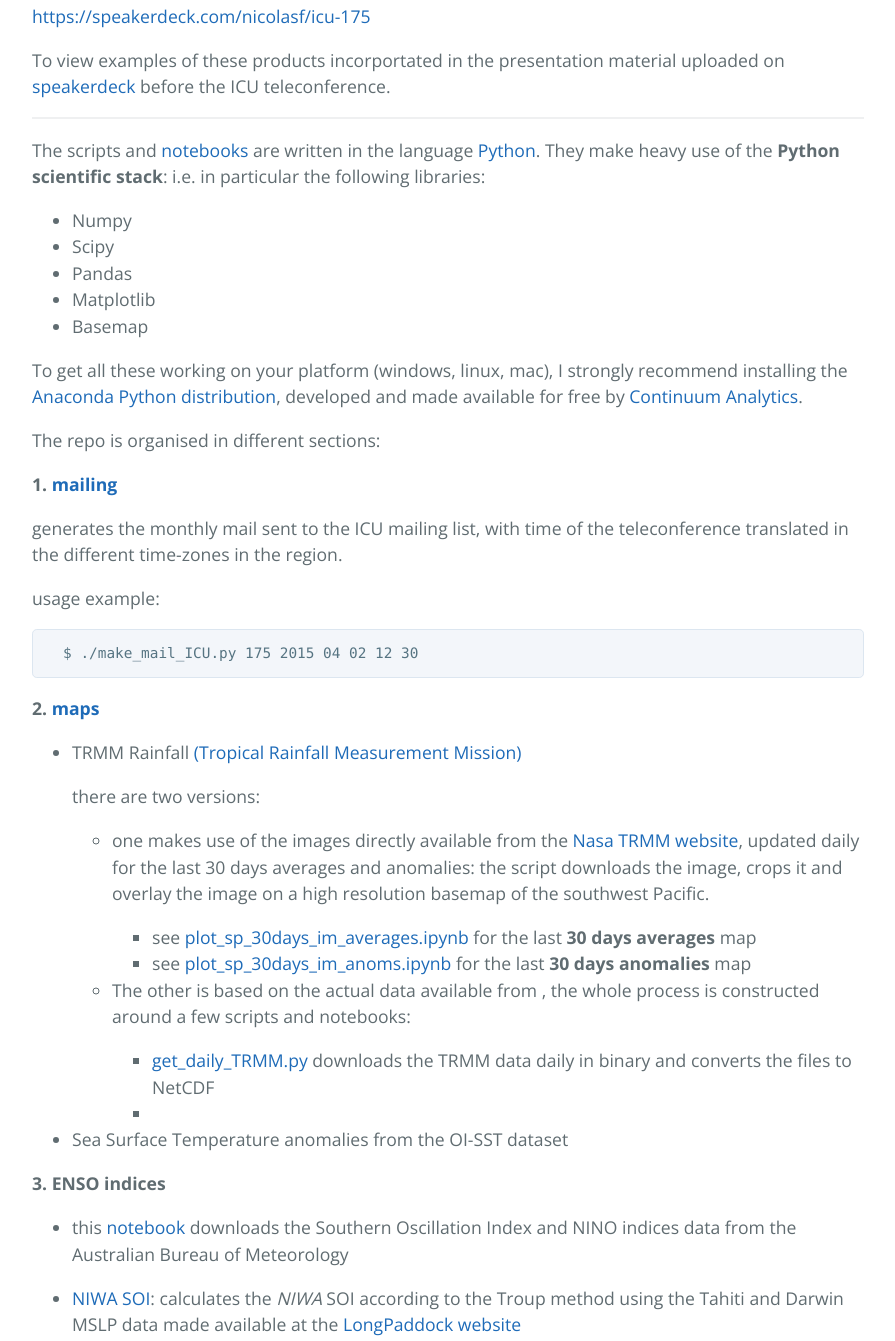
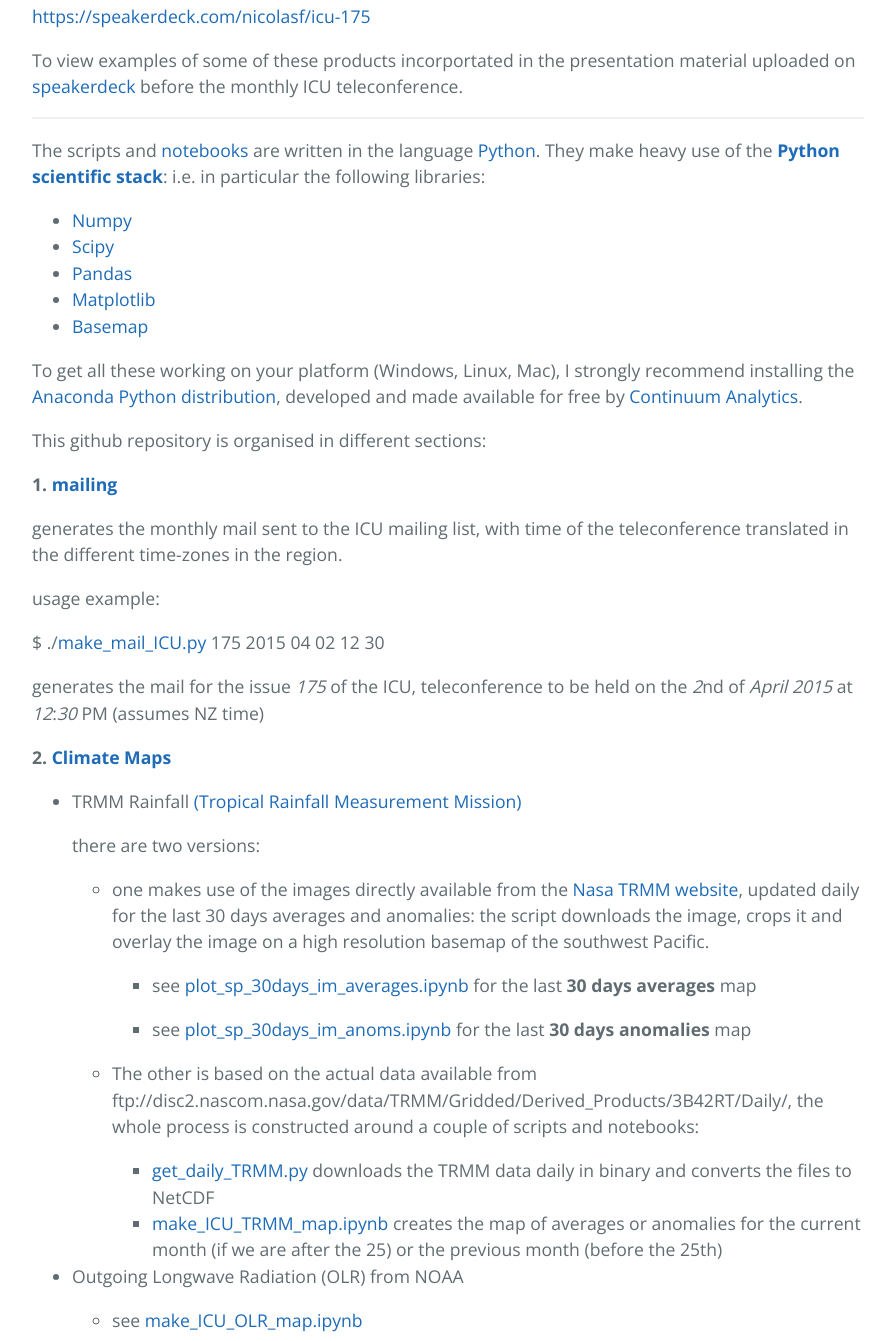
Before and after one commit to nicolasfauchereau/ICU, a plain HTML site: page index.html in a window 1280 px wide. Shown: the part 667-2008 px from the top of the page, without its empty margins (192-1087 px from the left). Drawn offline with nearby package versions, Linux system fonts and the light colour scheme.

```diff
--- a/index.html
+++ b/index.html
@@ -23,7 +23,7 @@
 <a id="island-climate-update" class="anchor" href="#island-climate-update" aria-hidden="true"><span class="octicon octicon-link"></span></a>Island Climate Update</h1>
 
 <p>This repository gathers scripts and notebooks used to generate various products
-related to the <a href="http://www.niwa.co.nz/climare/icu">Island Climate Update (ICU)</a>.</p>
+related to the <a href="http://www.niwa.co.nz/climate/icu">Island Climate Update (ICU)</a>.</p>
 
 <p>The Island Climate Update is a monthly Regional Climate Outlook Forum and outlook
 bulletin for the southwest Pacific.</p>
@@ -32,37 +32,40 @@ bulletin for the southwest Pacific.</p>
 
 <p><a href="https://speakerdeck.com/nicolasf/icu-175">https://speakerdeck.com/nicolasf/icu-175</a></p>
 
-<p>To view examples of these products incorportated in the presentation material uploaded
-on <a href="https://speakerdeck.com/">speakerdeck</a> before the ICU teleconference.</p>
+<p>To view examples of some of these products incorportated in the presentation material uploaded
+on <a href="https://speakerdeck.com/">speakerdeck</a> before the monthly ICU teleconference.</p>
 
 <hr size="5">
 
-<p>The scripts and <a href="">notebooks</a> are written in the language <a href="">Python</a>. They make
-heavy use of the <strong>Python scientific stack</strong>: i.e. in particular the following libraries:</p>
+<p>The scripts and <a href="">notebooks</a> are written in the language <a href="www.python.org">Python</a>. They make
+heavy use of the <a href="http://www.scipy.org/about.html"><strong>Python scientific stack</strong></a>: i.e. in particular the following libraries:</p>
 
 <ul>
-<li>Numpy</li>
-<li>Scipy</li>
-<li>Pandas</li>
-<li>Matplotlib</li>
-<li>Basemap</li>
+<li><a href="http://www.numpy.org/">Numpy</a></li>
+<li><a href="http://www.scipy.org/">Scipy</a></li>
+<li><a href="http://pandas.pydata.org/">Pandas</a></li>
+<li><a href="http://matplotlib.org/">Matplotlib</a></li>
+<li><a href="http://matplotlib.org/basemap/">Basemap</a></li>
 </ul>
 
-<p>To get all these working on your platform (windows, linux, mac), I strongly recommend installing the <a href="https://store.continuum.io/cshop/anaconda/">Anaconda Python distribution</a>, developed and made available for free by <a href="http://continuum.io/">Continuum Analytics</a>.  </p>
+<p>To get all these working on your platform (Windows, Linux, Mac), I strongly recommend installing the <a href="https://store.continuum.io/cshop/anaconda/">Anaconda Python distribution</a>, developed and made available for free by <a href="http://continuum.io/">Continuum Analytics</a>.  </p>
 
-<p>The repo is organised in different sections:</p>
+<p>This github repository is organised in different sections:</p>
 
-<p><strong>1. <a href="">mailing</a></strong></p>
+<p><strong>1. <a href="https://github.com/nicolasfauchereau/ICU/blob/master/mail/">mailing</a></strong></p>
 
 <p>generates the monthly mail sent to the ICU mailing list, with time of the teleconference
   translated in the different time-zones in the region.</p>
 
 <p>usage example:</p>
 
-<pre><code>  $ ./make_mail_ICU.py 175 2015 04 02 12 30
-</code></pre>
+<p>
+$ ./<a href="https://github.com/nicolasfauchereau/ICU/blob/master/mail/make_mail_ICU.py">make_mail_ICU.py</a> 175 2015 04 02 12 30
+</p>
 
-<p><strong>2. <a href="">maps</a></strong></p>
+<p>generates the mail for the issue <em>175</em> of the ICU, teleconference to be held on the <em>2</em>nd of <em>April</em> <em>2015</em> at <em>12</em>:<em>30</em> PM (assumes NZ time)</p>
+
+<p><strong>2. <a href="https://github.com/nicolasfauchereau/ICU/blob/master/maps/">Climate Maps</a></strong></p>
 
 <ul>
 <li>
@@ -76,24 +79,32 @@ heavy use of the <strong>Python scientific stack</strong>: i.e. in particular th
 overlay the image on a high resolution basemap of the southwest Pacific.</p>
 
 <ul>
-<li>see <a href="http://nbviewer.ipython.org/github/nicolasfauchereau/ICU/blob/master/maps/TRMM/plot_sp_30days_im_averages.ipynb">plot_sp_30days_im_averages.ipynb</a> for the last <strong>30 days averages</strong> map</li>
-<li>see <a href="http://nbviewer.ipython.org/github/nicolasfauchereau/ICU/blob/master/maps/TRMM/plot_sp_30days_im_anoms.ipynb">plot_sp_30days_im_anoms.ipynb</a> for the last <strong>30 days anomalies</strong> map</li>
+<li><p>see <a href="http://nbviewer.ipython.org/github/nicolasfauchereau/ICU/blob/master/maps/TRMM/plot_sp_30days_im_averages.ipynb">plot_sp_30days_im_averages.ipynb</a> for the last <strong>30 days averages</strong> map</p></li>
+<li><p>see <a href="http://nbviewer.ipython.org/github/nicolasfauchereau/ICU/blob/master/maps/TRMM/plot_sp_30days_im_anoms.ipynb">plot_sp_30days_im_anoms.ipynb</a> for the last <strong>30 days anomalies</strong> map</p></li>
 </ul>
 </li>
 <li>
-<p>The other is based on the actual data available from <a href=""></a>, the whole process is
-constructed around a few scripts and notebooks:</p>
+<p>The other is based on the actual data available from ftp://disc2.nascom.nasa.gov/data/TRMM/Gridded/Derived_Products/3B42RT/Daily/, the whole process is
+constructed around a couple of scripts and notebooks:</p>
 
 <ul>
 <li>
-<a href="">get_daily_TRMM.py</a> downloads the TRMM data daily in binary and converts the files
+<a href="https://github.com/nicolasfauchereau/ICU/blob/master/maps/TRMM/get_daily_TRMM.py">get_daily_TRMM.py</a> downloads the TRMM data daily in binary and converts the files
 to NetCDF</li>
-<li><a href=""></a></li>
+<li>
+<a href="http://nbviewer.ipython.org/github/nicolasfauchereau/ICU/blob/master/maps/TRMM/make_ICU_TRMM_map.ipynb">make_ICU_TRMM_map.ipynb</a> creates the map of averages or anomalies for the current month (if we are after the 25) or the previous month (before the 25th)</li>
 </ul>
 </li>
 </ul>
 </li>
-<li><p>Sea Surface Temperature anomalies from the OI-SST dataset</p></li>
+<li>
+<p>Outgoing Longwave Radiation (OLR) from NOAA</p>
+
+<ul>
+<li>see <a href="http://nbviewer.ipython.org/github/nicolasfauchereau/ICU/blob/master/maps/OLR/make_ICU_OLR_map.ipynb">make_ICU_OLR_map.ipynb</a>
+</li>
+</ul>
+</li>
 </ul>
 
 <p><strong>3. ENSO indices</strong></p>
```
Also changed, not shown: params.json (+1 -1 lines).
